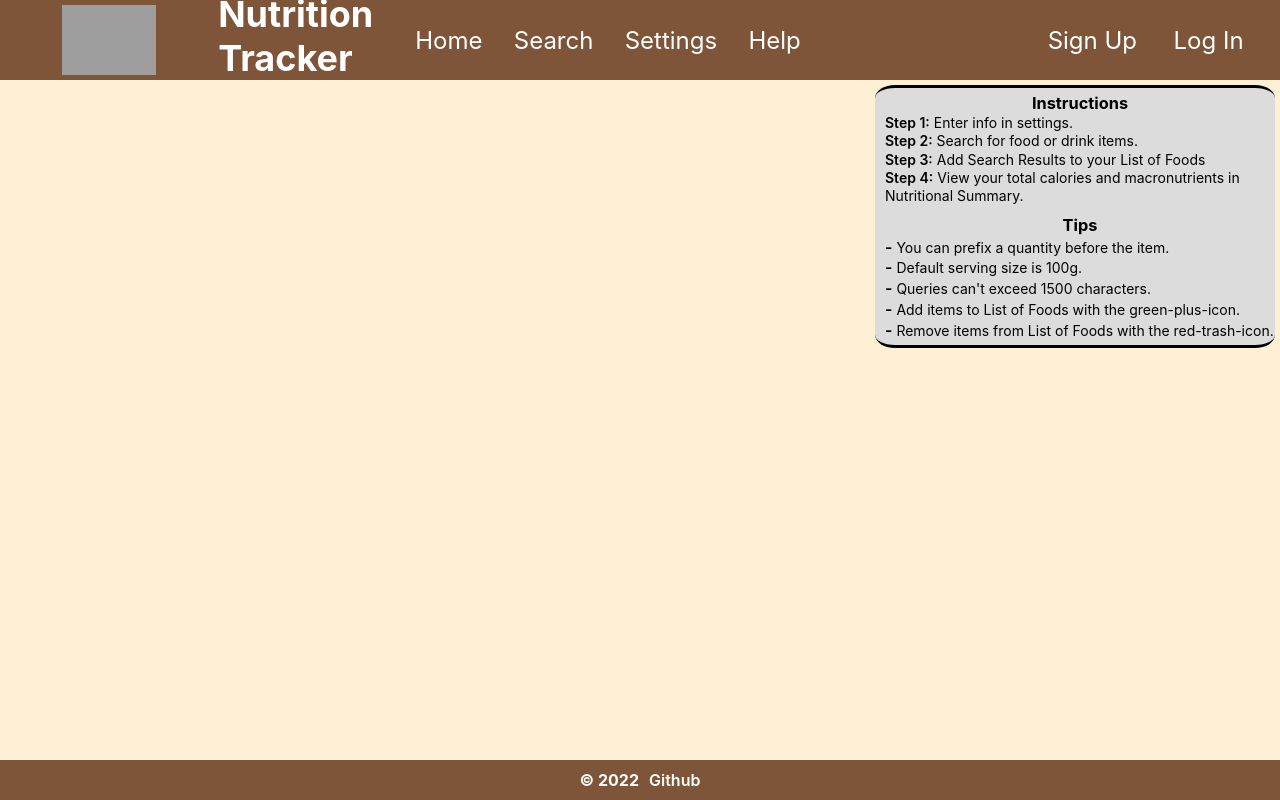
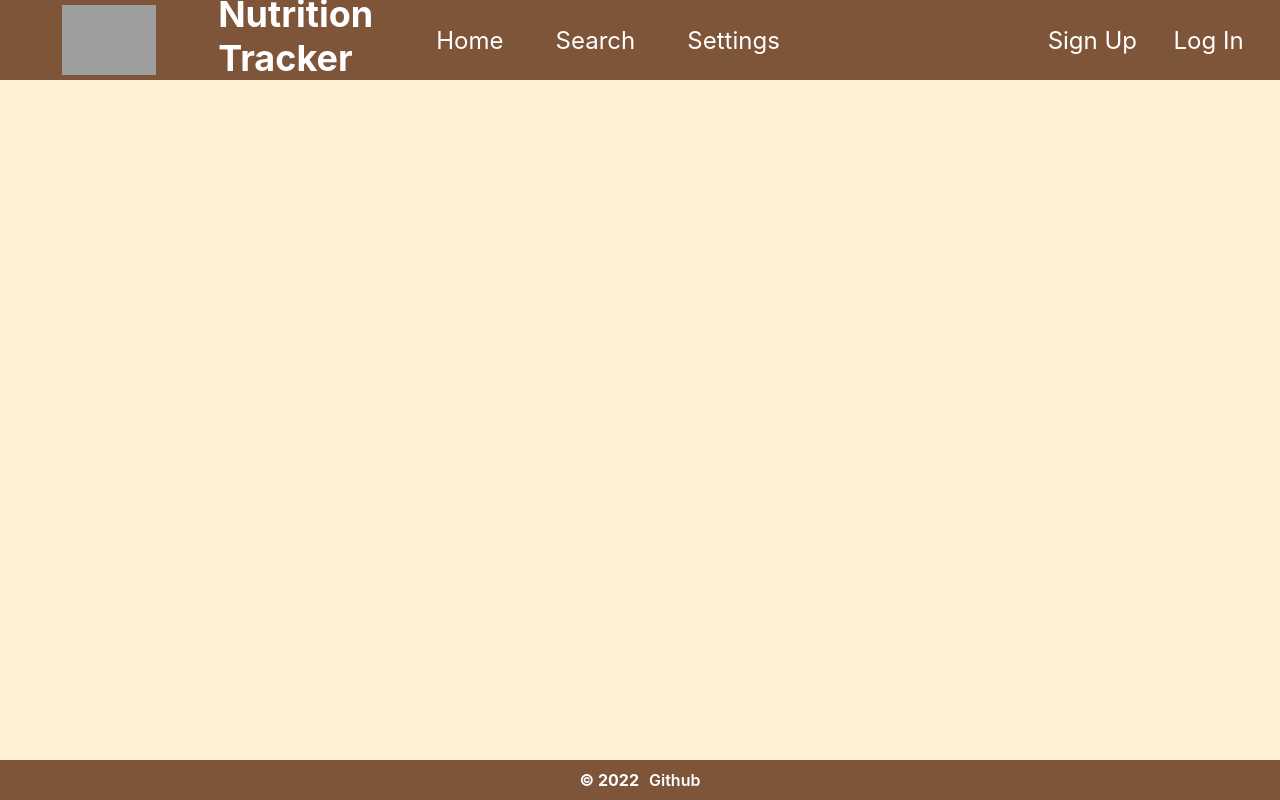
Before and after one commit to tkg808/nutrition-tracker, a React (Create React App) app: page /help in a window 1280 px wide. Built offline with nearby package versions, Linux system fonts and the light colour scheme; grey boxes are pictures that could not be loaded.

Commit message:
Remove help feature.

```diff
--- a/src/App.css
+++ b/src/App.css
@@ -79,51 +79,13 @@ div.links-container a
 
 a
 {
-  /* padding-right: 10px; */
   color: var(--lightText);
   text-decoration: none;
 }
 
-a:hover, button, #remove-food, #add-food, #help-icon
+a:hover, button, #remove-food, #add-food
 {
   cursor: pointer;
-}
-
-.help-container
-{
-  margin: 5px;
-  max-width: 400px;
-  min-width: 350px;
-  position: absolute;
-  top: 80px;
-  right: 0;
-  line-height: 1.3;
-  font-size: 14px;
-  background-color: rgb(220, 220, 220);
-  border-radius: 5%;
-  border-top: 3px solid black;
-  border-bottom: 3px solid black;
-}
-
-.help-steps span
-{
-  font-weight: 600;
-}
-
-.help-tips span
-{
-  font-size: 16px;
-  font-weight: 600;
-}
-
-.help-steps, .help-tips
-{
-  padding: 5px 0 5px 10px;
-}
-
-.help-steps h3, .help-tips h3
-{
-  text-align: center;
 }
 
 footer
--- a/src/App.js
+++ b/src/App.js
@@ -1,11 +1,9 @@
 import './App.css';
 import { useState, useEffect } from 'react';
-import { flushSync } from 'react-dom';
 import { Routes, Route, useNavigate } from 'react-router-dom';
 import Navigation from './components/Navigation';
 import Home from './components/Home';
 import Search from './components/Search';
-import Help from './components/Help';
 import Signup from './components/Signup';
 import Login from './components/Login';
 import { FoodsContext, MetricsContext } from './UserContext';
@@ -24,24 +22,6 @@ export default function App()
   // instantiates contexts.
   const [userFoods, setUserFoods] = useState([]);
   const [userMetrics, setUserMetrics] = useState(new Metrics());
-
-  // toggles help window.
-  const [showHelp, setShowHelp] = useState(false);
-
-  // help-icon click event.
-  function handleHelp()
-  {
-    setShowHelp(!showHelp);
-  }
-
-  // click anywhere in app to close help window.
-  function handleClose()
-  {
-    if (showHelp)
-    {
-      setShowHelp(false);
-    }
-  }
 
   // Store token in local storage for persistance.
   function handleSetLoggedIn(token)
@@ -113,10 +93,8 @@ export default function App()
   }, []);
 
   return (
-    <div className="App" onClick={handleClose}>
+    <div className="App">
       <Navigation
-        showHelp={showHelp}
-        handleHelp={handleHelp}
         loggedIn={loggedIn}
         handleLogout={handleLogout} />
       <MetricsContext.Provider value={{ userMetrics, setUserMetrics }}>
@@ -136,7 +114,6 @@ export default function App()
                 loggedIn={loggedIn}
                 userInfo={userInfo}
               />} />
-              <Route path="/help" element={<Help />} />
               <Route path="/signup" element={<Signup />} />
               <Route path="/login" element={<Login
                 handleSetLoggedIn={handleSetLoggedIn} />} />
--- a/src/components/Help.js
+++ /dev/null
@@ -1,24 +0,0 @@
-import React from 'react';
-
-export default function Help()
-{
-  return (
-    <div className="help-container">
-      <div className="help-steps">
-        <h3>Instructions</h3>
-        <p><span>Step 1:</span> Enter info in settings. </p>
-        <p><span>Step 2:</span> Search for food or drink items.</p>
-        <p><span>Step 3:</span> Add Search Results to your List of Foods</p>
-        <p><span>Step 4:</span> View your total calories and macronutrients in Nutritional Summary.</p>
-      </div>
-      <div className="help-tips">
-        <h3>Tips</h3>
-        <p><span>-</span> You can prefix a quantity before the item.</p>
-        <p><span>-</span> Default serving size is 100g.</p>
-        <p><span>-</span> Queries can't exceed 1500 characters.</p>
-        <p><span>-</span> Add items to List of Foods with the green-plus-icon.</p>
-        <p><span>-</span> Remove items from List of Foods with the red-trash-icon.</p>
-      </div>
-    </div >
-  )
-}
--- a/src/components/Navigation.js
+++ b/src/components/Navigation.js
@@ -1,7 +1,6 @@
 import { Link } from 'react-router-dom';
-import { FaRegQuestionCircle } from 'react-icons/fa';
 
-export default function Navigation({ showHelp, handleHelp, loggedIn, handleLogout })
+export default function Navigation({ loggedIn, handleLogout })
 {
   return (
     <header className="header-container">
@@ -15,7 +14,6 @@ export default function Navigation({ showHelp, handleHelp, loggedIn, handleLogou
           <Link to="/">Home</Link>
           <Link to="/search">Search</Link>
           <Link to="/settings">Settings</Link>
-          <Link to="/help">Help</Link>
         </div>
         <div className="user-links links-container">
           {
@@ -30,16 +28,8 @@ export default function Navigation({ showHelp, handleHelp, loggedIn, handleLogou
                 </>
               )
           }
-
         </div>
       </nav>
-      {/* <FaRegQuestionCircle
-        className="icon"
-        id="help-icon"
-        onClick={handleHelp}
-        style={showHelp ? { color: "red" } : { color: "green" }} />
-
-      {!showHelp ? null : <Help handleHelp={handleHelp} />} */}
     </header>
   )
 }
```
